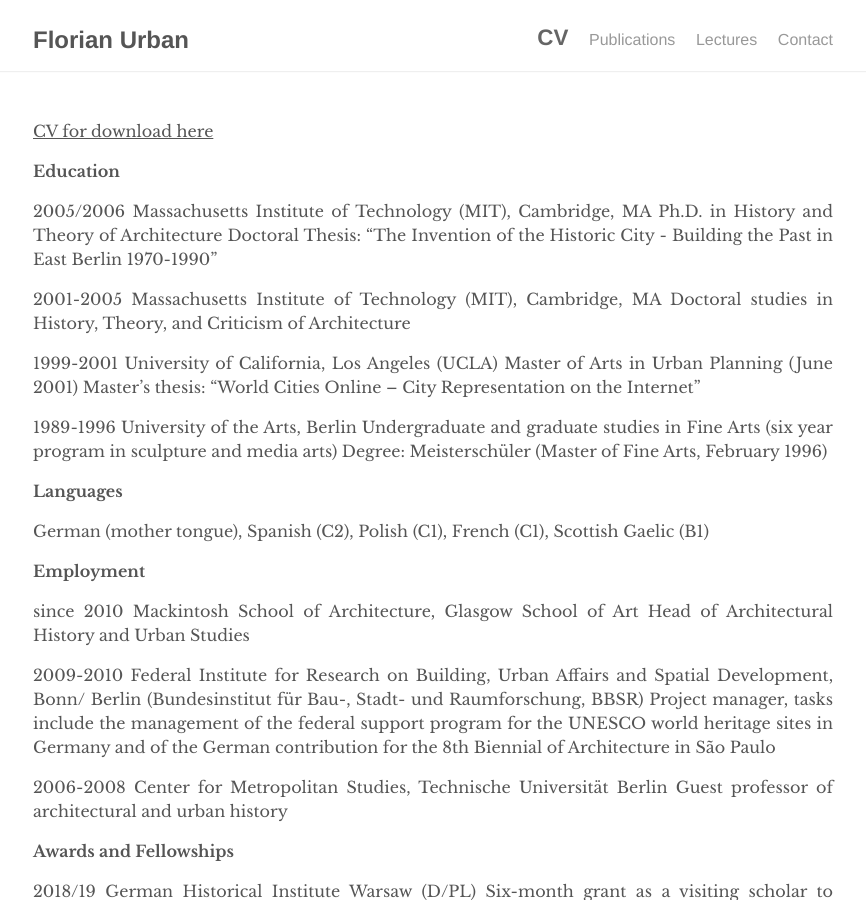
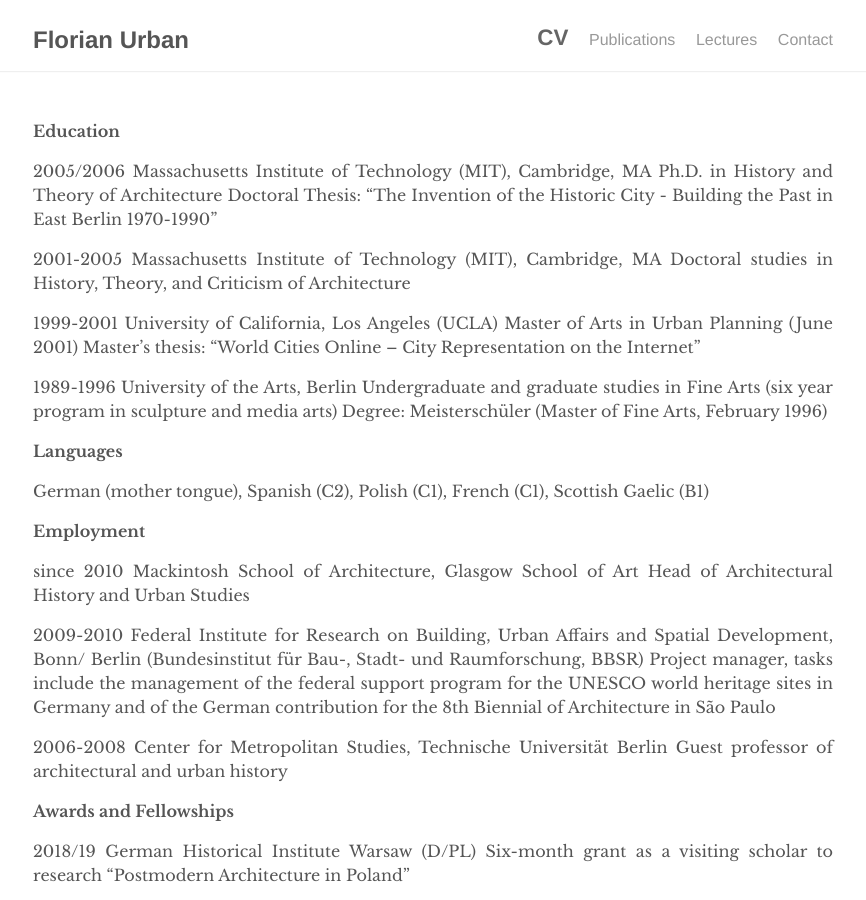
Before and after one commit to florianurban/florianurban.github.io, a Jekyll site: the page built from _pages/cv.md, in a window 1280 px wide and 900 px high. Shown: the whole window, without its empty margins (207-1073 px from the left). Built offline with Jekyll 4.4.1, drawn with Linux system fonts in a browser that asks for light colours.

Commit message:
Update cv.md

```diff
--- a/_pages/cv.md
+++ b/_pages/cv.md
@@ -5,7 +5,6 @@
 permalink: /cv/
 ---
 
-[CV for download here](../FlorianUrbanCV2023_03.doc)
 
 
 
```
